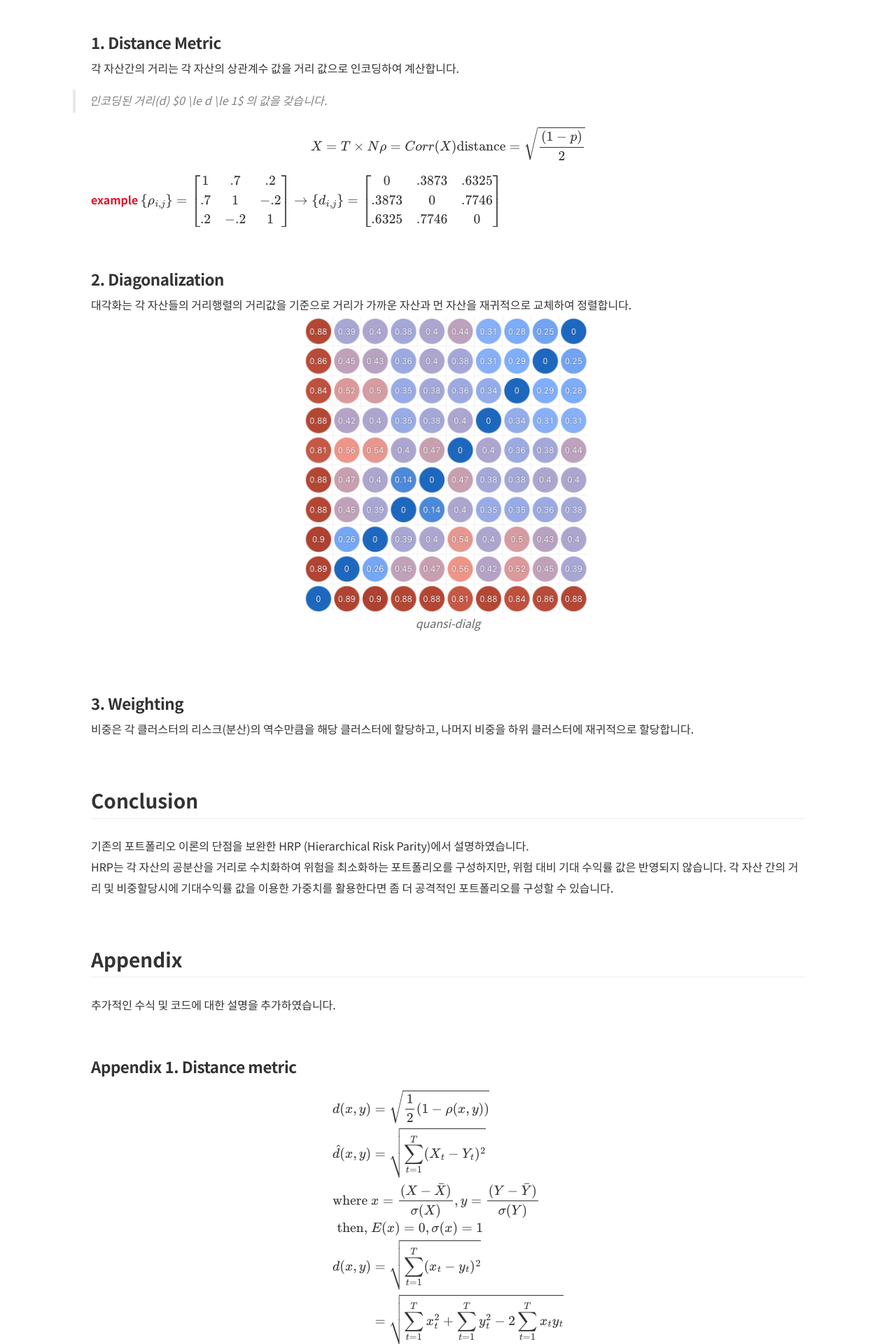
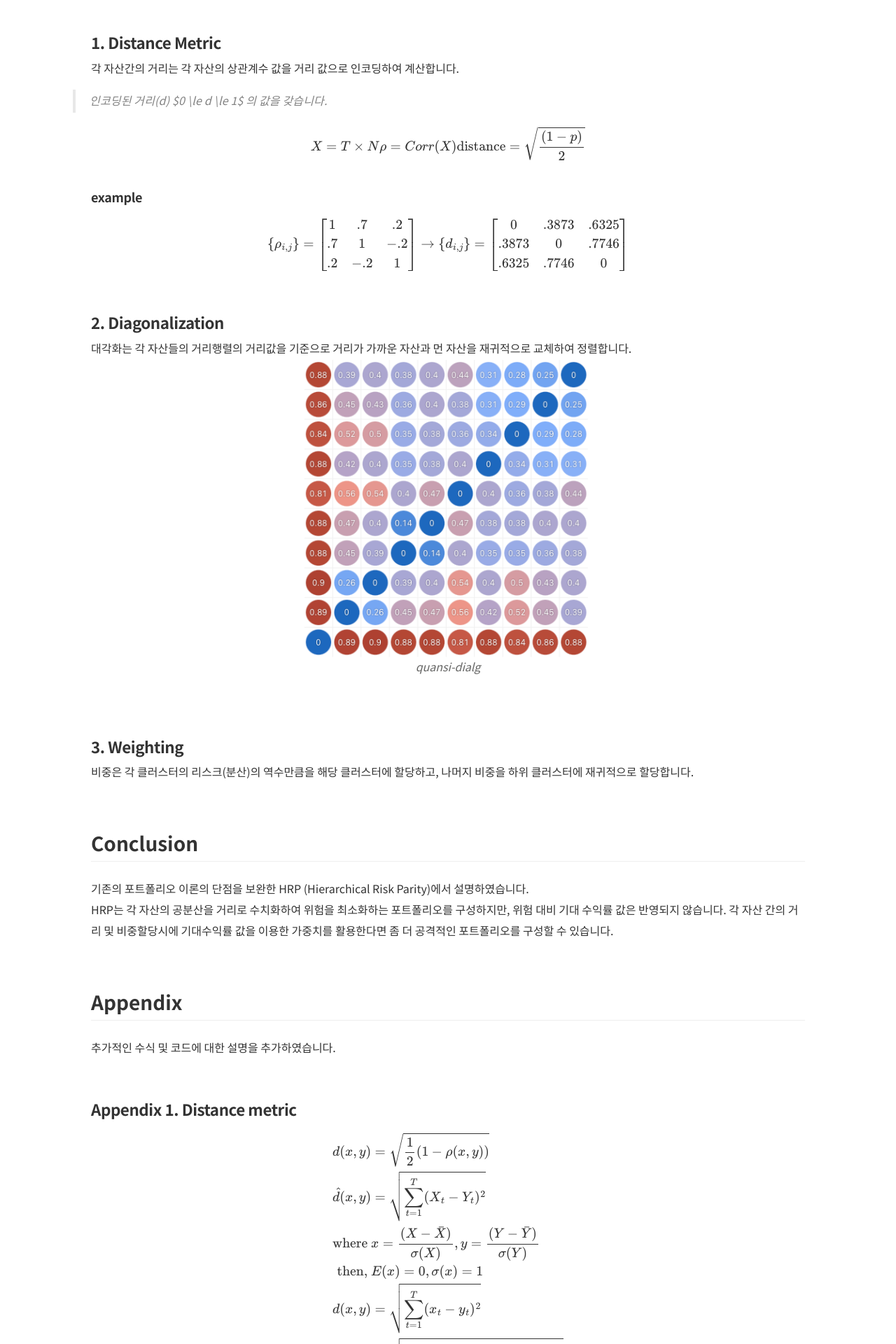
Before and after one commit to Shephexd/shephexd.github.io, a Jekyll site: the page built from _posts/finance/2021-11-02-HierarchicalRiskParity.md, in a window 1280 px wide. Shown: the part 1465-3385 px from the top of the page at 70% size. Built offline with Jekyll 4.4.1, drawn with Linux system fonts in a browser that asks for light colours; nearby versions of some CDN libraries; some web fonts are replaced; formulas are drawn with MathJax 3; comment, search, counter and statistics services are not loaded.

```diff
--- a/_posts/finance/2021-11-02-HierarchicalRiskParity.md
+++ b/_posts/finance/2021-11-02-HierarchicalRiskParity.md
@@ -85,7 +85,10 @@ $$
 
 
 
-**example**
+
+
+#### example
+
 $$
 \left\{\rho_{i, j}\right\}=\left[\begin{array}{ccc}
 1 & .7 & .2 \\
@@ -97,6 +100,7 @@ $$
 .6325 & .7746 & 0
 \end{array}\right]
 $$
+
 
 
 ### 2. Diagonalization
```
